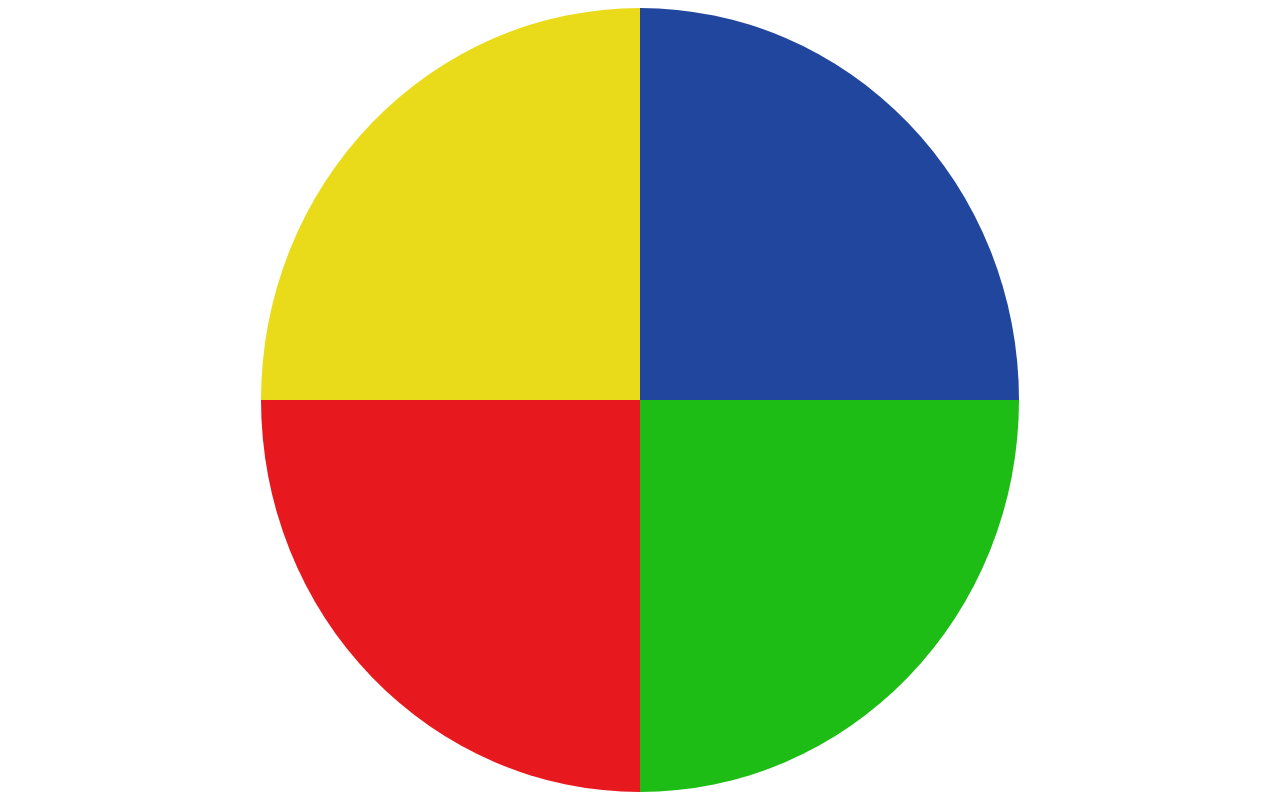
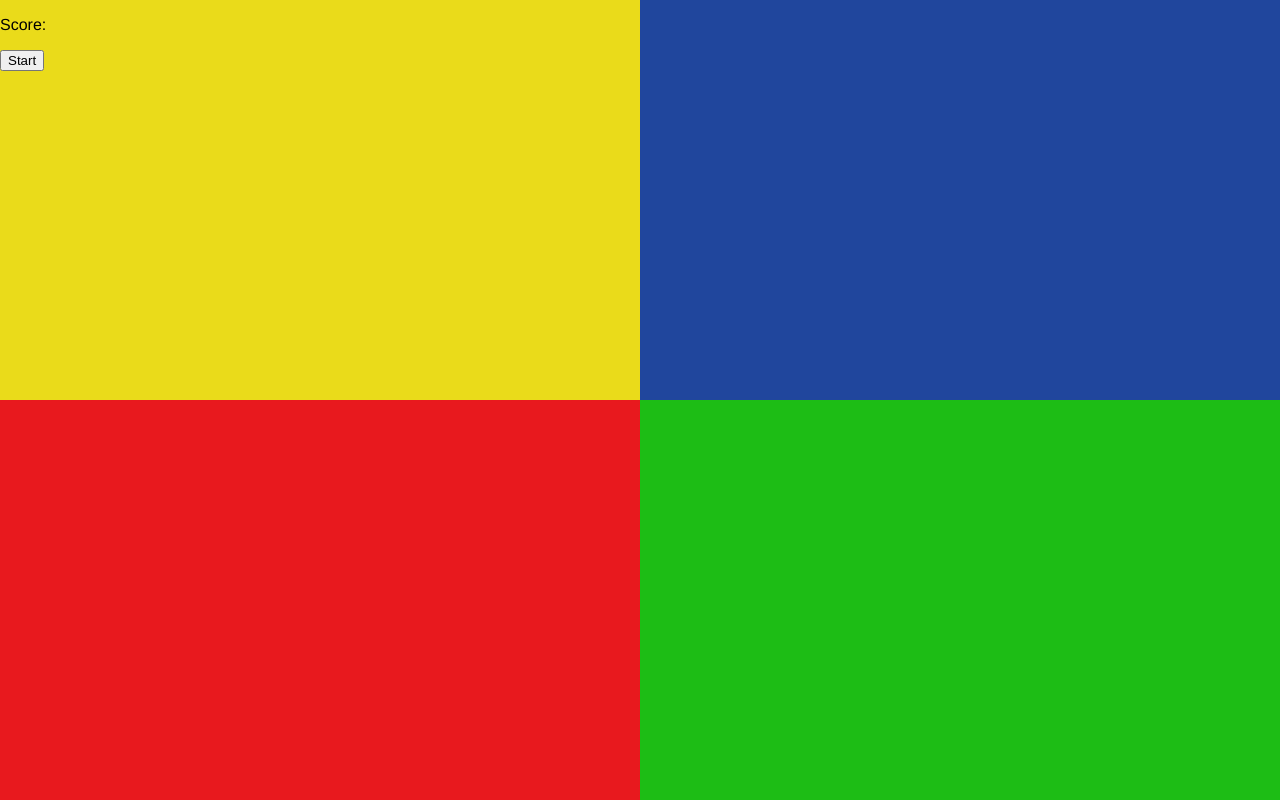
Before and after one commit to thelastbaldwin/simon, a plain HTML site: page index.html in a window 1280 px wide. Drawn offline with Linux system fonts and the light colour scheme.

Commit message:
prettying up UI a little bit

```diff
--- a/css/style.css
+++ b/css/style.css
@@ -1,5 +1,10 @@
 *{
 	box-sizing: border-box;
+}
+
+body, html{
+	font-family: 'Helvetica', 'Arial', sans-serif;
+	margin: 0;
 }
 
 /* http://stackoverflow.com/questions/826782/css-rule-to-disable-text-selection-highlighting*/
@@ -12,15 +17,21 @@
     user-select: none;
 }
 
+#controls{
+	position: absolute;
+	top: 0;
+	left: 0;
+}
+
 #simon{
-	width: 75%;
+	width: 100%;
 	margin: 0 auto;
 }
 
 #simon ul{
 	font-size: 0;
 	list-style: none;
-	padding: 0 10%;
+	padding: 0;
 	margin: 0;
 }
 
@@ -32,7 +43,7 @@
 }
 
 #simon .yellow{
-	border-radius: 100% 0 0 0;
+	/*border-radius: 100% 0 0 0;*/
 	background-color: #EADB1A;
 }
 
@@ -41,7 +52,7 @@
 }
 
 #simon .blue{
-	border-radius: 0 100% 0 0;
+	/*border-radius: 0 100% 0 0;*/
 	background-color: #20469D;
 }
 
@@ -50,7 +61,7 @@
 }
 
 #simon .red{
-	border-radius: 0 0 0 100%;
+	/*border-radius: 0 0 0 100%;*/
 	background-color: #E8191E;
 }
 
@@ -59,7 +70,7 @@
 }
 
 #simon .green{
-	border-radius: 0 0 100% 0;
+	/*border-radius: 0 0 100% 0;*/
 	background-color: #1DBD15;
 }
 
--- a/index.html
+++ b/index.html
@@ -4,6 +4,10 @@
 	<link rel="stylesheet" href="css/style.css">
 </head>
 <body>
+	<div id="controls">
+		<p>Score: <span></span></p>
+		<button type="button">Start</button>
+	</div>
 	<div id="simon">
 		<ul class="noselect">
 			<li class="yellow"></li>
--- a/js/simon.js
+++ b/js/simon.js
@@ -41,13 +41,13 @@ buttons.forEach(function(button){
 });
 
 window.addEventListener('computer turn finished', function(e){
-	console.log('computer turn finished');
+	// console.log('computer turn finished');
 	//start the human timer
 	resetHumanChoiceInterval();
 });
 
 window.addEventListener('human turn finished', function(e){
-	console.log('human turn finished');
+	// console.log('human turn finished');
 	colorIndex = 0;
 	clearInterval(humanChoiceInterval);
 	computerTurn();
@@ -65,18 +65,22 @@ window.addEventListener('human color choice', function(e){
 				window.dispatchEvent(new Event('human turn finished'));
 			}
 		}else{
-			clearInterval(humanChoiceInterval);
-			console.log('you lose! your score was: ' + score);
-			hasLost = true;
+			lose();
 		}
 	}
 });
 
+function lose(){
+	clearInterval(humanChoiceInterval);
+	console.log('you lose! your score was: ' + score);
+	hasLost = true;
+	failSound.play();
+}
+
 function resetHumanChoiceInterval(){
 	clearInterval(humanChoiceInterval);
 	humanChoiceInterval = setTimeout(function(){
-		console.log('you lose! your score was: ' + score);
-		hasLost = true;
+		lose();
 	}, 3000);
 };
 
```
